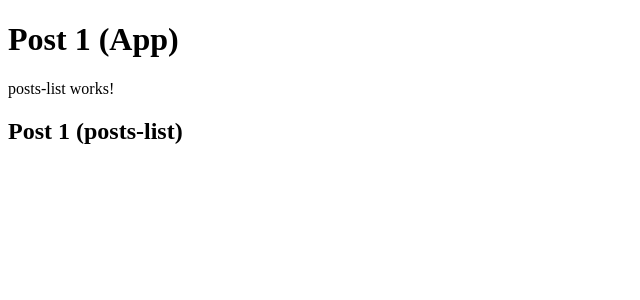
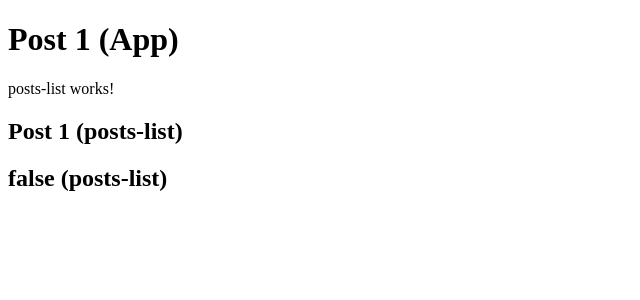
Before and after one commit to seeyassine/Angular-Learn, an Angular app: page / in a window 1280 px wide. Shown: the top 300 px of the page, without its empty margins (0-640 px from the left). Built offline with nearby package versions, Linux system fonts and the light colour scheme.

Commit message:
90 - ParentChild Multiple Data Flow seed bolean from parent to child

```diff
--- a/src/app/app.component.html
+++ b/src/app/app.component.html
@@ -1,2 +1,3 @@
 <h1>{{ appPostTitle}} (App)</h1>
-<app-posts-list [postListTitle]="appPostTitle"></app-posts-list>
+
+<app-posts-list [postListTitle]="appPostTitle" [postIsLogin]="appIsLogin" ></app-posts-list>
--- a/src/app/app.component.ts
+++ b/src/app/app.component.ts
@@ -15,4 +15,6 @@ export class AppComponent {
  isLoggedIn: boolean = false;
 
   appPostTitle: string = 'Post 1';
+
+  appIsLogin: boolean = false;
 }
--- a/src/app/posts-list/posts-list.component.html
+++ b/src/app/posts-list/posts-list.component.html
@@ -1,2 +1,4 @@
 <p>posts-list works!</p>
 <h2>{{ postListTitle }} (posts-list)</h2>
+
+<h2>{{postIsLogin}} (posts-list)</h2>
--- a/src/app/posts-list/posts-list.component.ts
+++ b/src/app/posts-list/posts-list.component.ts
@@ -10,4 +10,5 @@ import { Component, Input } from '@angular/core';
 export class PostsListComponent {
 
  @Input() postListTitle: string = '';
+ @Input() postIsLogin: boolean = false;
 }
```
